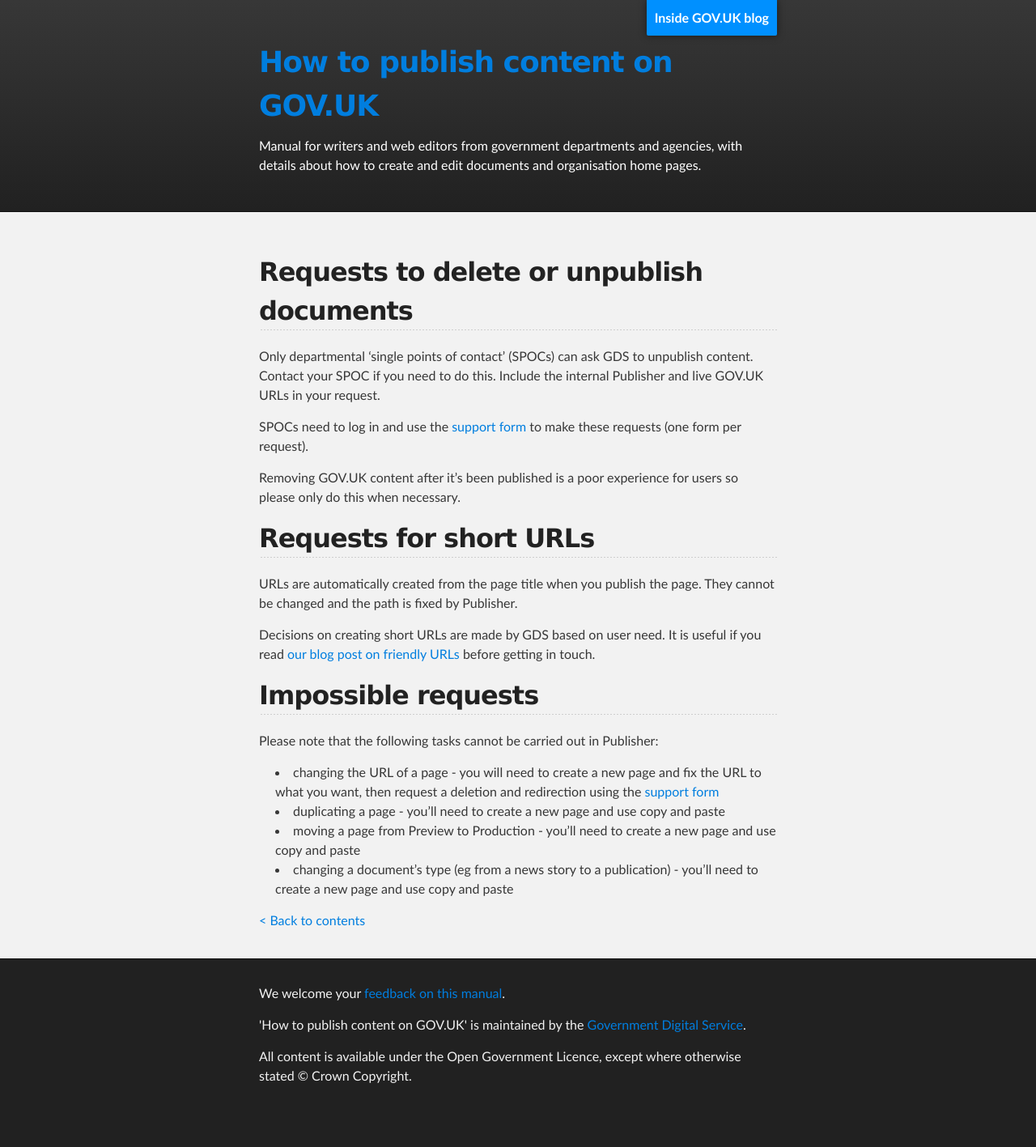
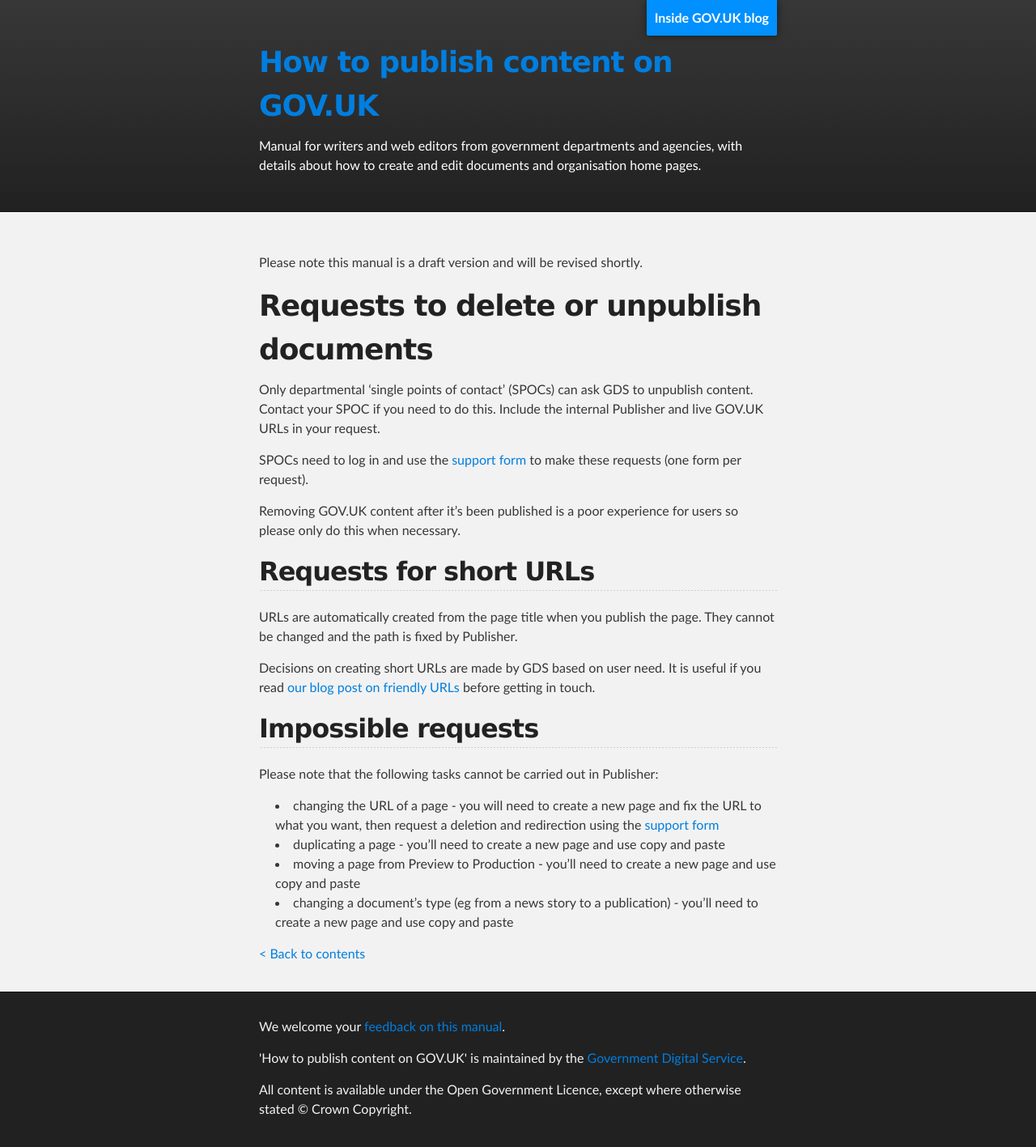
Before and after one commit to alphagov/inside-government-admin-guide, a Jekyll site: the page built from creating-documents/delete-unpublish.md, in a window 1280 px wide. Shown: the whole page at 81% size. Built offline with Jekyll 4.4.1, drawn with Linux system fonts in a browser that asks for light colours; before the commit the page ends 1376 px from its top, so only the background shows below that.

Commit message:
Update delete-unpublish.md

```diff
--- a/creating-documents/delete-unpublish.md
+++ b/creating-documents/delete-unpublish.md
@@ -3,7 +3,9 @@
 title: How to publish content / Requests to delete or unpublish documents and create or delete URLs
 ---
 
-##Requests to delete or unpublish documents
+Please note this manual is a draft version and will be revised shortly.
+
+#Requests to delete or unpublish documents
 
 Only departmental 'single points of contact' (SPOCs) can ask GDS to unpublish content. Contact your SPOC if you need to do this. Include the internal Publisher and live GOV.UK URLs in your request.
 
```
